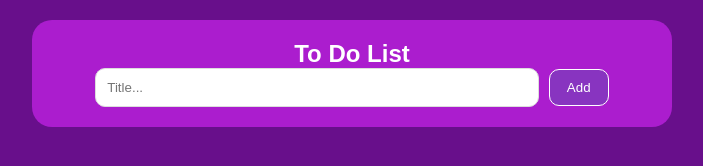
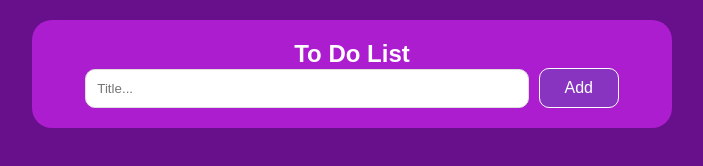
Before and after one commit to leovaldezhq/to-do-list, a plain HTML site: page index.html in a window 1280 px wide. Shown: the whole page, without its empty margins (288-991 px from the left). Drawn offline with Linux system fonts and the light colour scheme.

Commit message:
Update style.css

```diff
--- a/style.css
+++ b/style.css
@@ -16,14 +16,16 @@
 }
 
 .addBtn {
-    padding: 10px 15px;
-    width: 10%;
+    padding: 10px 20px;
+    min-width: 80px;
     background-color: #8834c0;
     color: white;
     text-align: center;
     border: 1px solid white;
     border-radius: 10px;
     cursor: pointer;
+    font-size: 1em;
+    white-space: nowrap;
 }
 
 .addBtn:hover {
```
